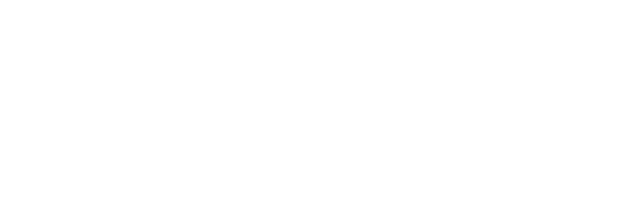
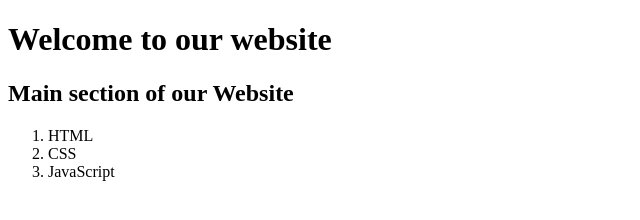
Before and after one commit to joannapopo/hithub-collaboration1, a plain HTML site: page index.html in a window 1280 px wide. Shown: the whole page, without its empty margins (0-640 px from the left). Drawn offline with Linux system fonts and the light colour scheme.

Commit message:
Added body and title to index.html

```diff
--- a/index.html
+++ b/index.html
@@ -4,11 +4,18 @@
     <meta charset="UTF-8">
     <meta http-equiv="X-UA-Compatible" content="IE=edge">
     <meta name="viewport" content="width=device-width, initial-scale=1.0">
-    <title>Document</title>
+    <title>Grupa 1 web Apllication </title>
 </head>
 <body>
 
+    <h1>Welcome to our website</h1>
 
+    <h2>Main section of our Website</h2>
 
+    <ol>
+        <li>HTML</li>
+        <li>CSS</li>
+        <li>JavaScript</li>
+    </ol>
 </body>
 </html>
```
